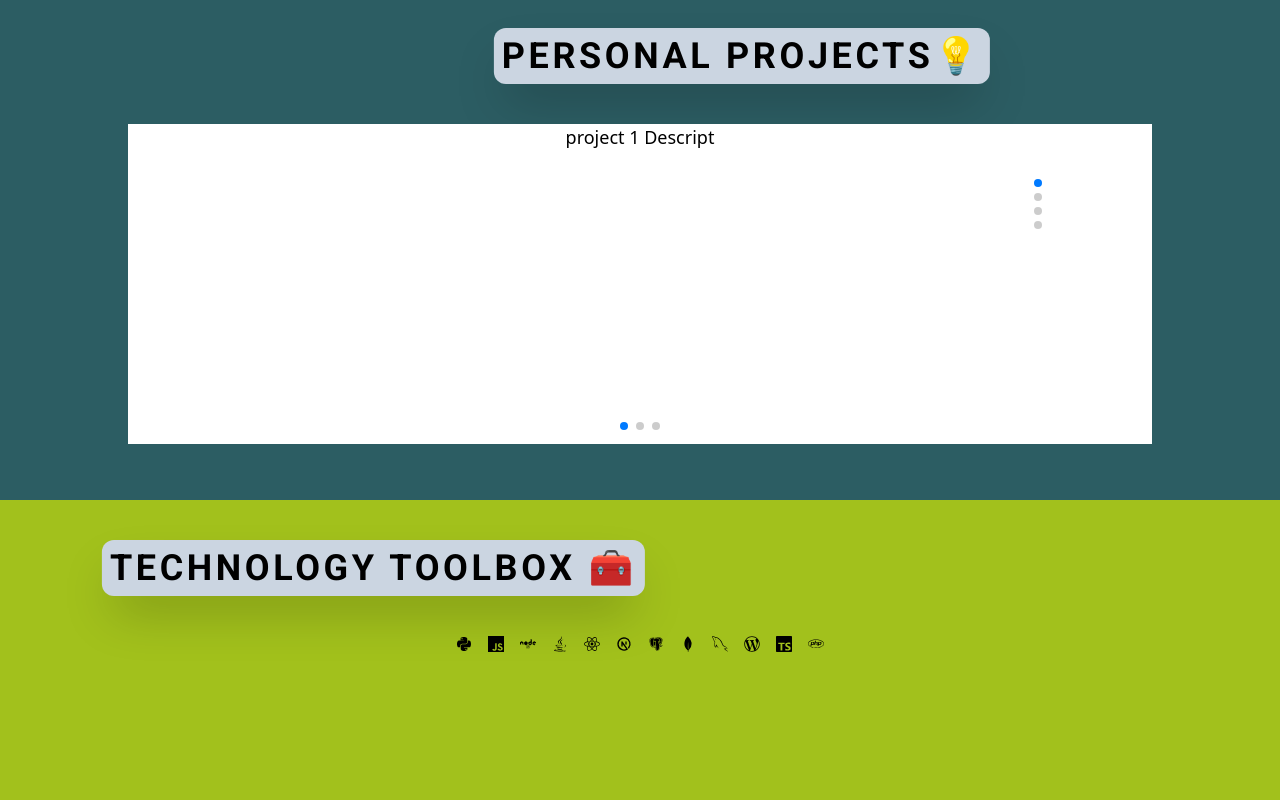
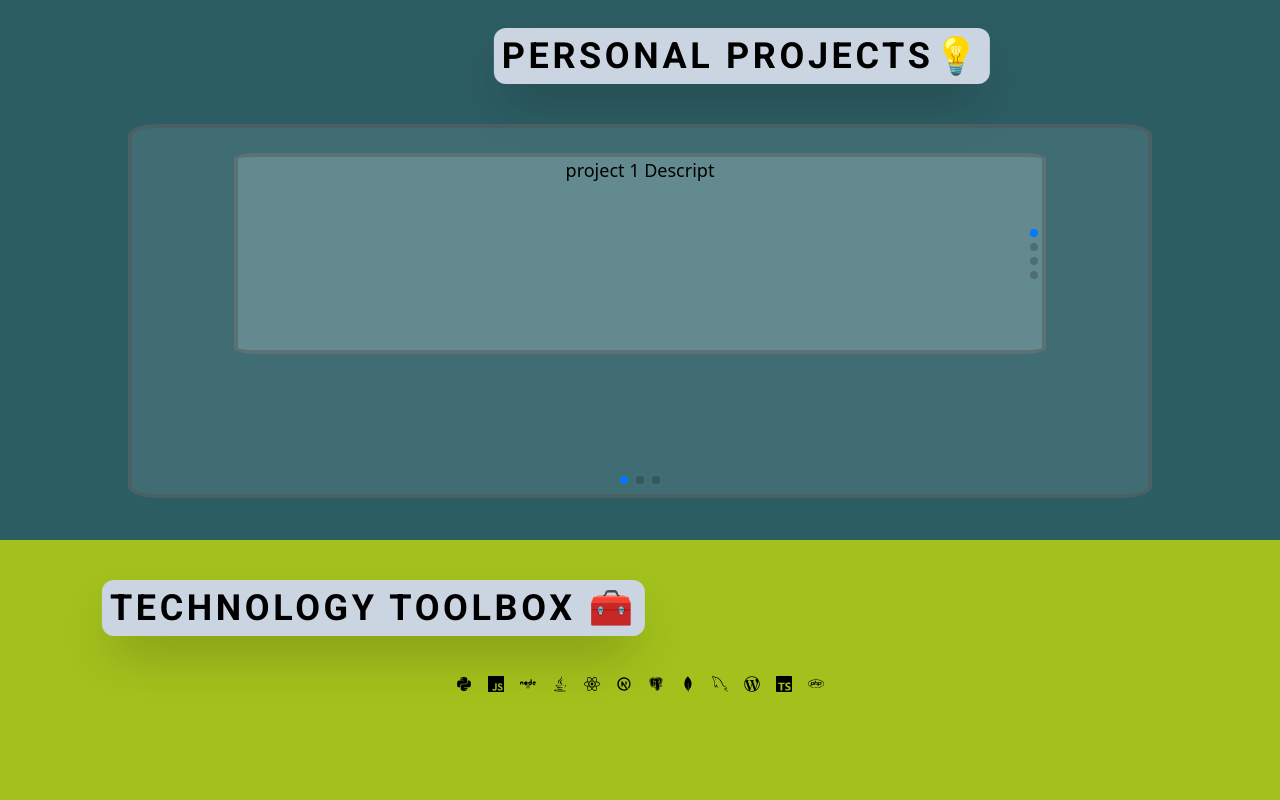
Before and after one commit to 00gigs/PersonalPortfolio, a React (Create React App) app: page / in a window 1280 px wide. Shown: the part 780-1580 px from the top of the page. Built offline with nearby package versions, Linux system fonts and the light colour scheme.

Commit message:
Carousel styling set

```diff
--- a/src/App.css
+++ b/src/App.css
@@ -5,7 +5,7 @@
     -webkit-backdrop-filter: blur(10px); /* For Safari */
     border: 1px solid rgba(255, 255, 255, 0.18); /* Optional: adds a slight border */
   }
-
+/*moving-text*/
 @keyframes slideIn {
     0% {
       transform: translateX(-30vw);
@@ -24,28 +24,37 @@
 
 .swiper {
   width: 80%;
-  height: 50%;
+  height: 55%;
 
 }
 
 .swiper-slide {
   text-align: center;
   font-size: 18px;
-  background: #fff;
-
+  background: #bfd9dd22;
+  border: 4px solid rgba(84, 82, 82, 0.441);
+border-radius: 3%;
   /* Center slide text vertically */
   display: flex;
   justify-content: center;
   align-items: center;
+
 }
+.horizontal-spacing {
+  margin-top: 25px;
+  border-radius: 3%; /* Adjust the value as needed */
+}
+
 
 .swiper-slide img {
   display: block;
   width: 100%;
   height: 100%;
   object-fit: cover;
+
 }
 
 .swiper-v {
-  background: #eee;
+
+  background: #dbe3e422;
 }
--- a/src/App.js
+++ b/src/App.js
@@ -27,7 +27,7 @@ function App() {
           </p>
         </div>
       </div>
-      <div className="bg-[#2c5d63] h-[80vh] w-full text-center">
+      <div className="bg-[#2c5d63] h-[85vh] w-full text-center">
         <div class="custom-shape-divider-bottom-1712158986">
           <svg
             data-name="Layer 1"
@@ -59,8 +59,11 @@ function App() {
         <h1 className="font-roboto font-bold text-4xl moving-text tracking-widest my-10 shadow-2xl bg-slate-300 p-2 rounded-xl">
           PERSONAL PROJECTS💡
         </h1>
+
+
+        <Carousel/>
+
         {/**put carousel displaying projects HERE in a seperate component*/}
-        <Carousel/>
       </div>
       <div className="bg-[#a2c11c] h-[65vh] w-full">
         <Technologies />
@@ -70,6 +73,8 @@ function App() {
       </div>
       <div className="bg-[#2c5d63] h-[20vh] w-full">
         {/**make sections with styled div*/}
+        Social links
+        contact CTA
       </div>
     </div>
   );
--- a/src/components/Carousel.js
+++ b/src/components/Carousel.js
@@ -14,7 +14,7 @@ const Carousel = () => {
   return (
     <>
       <Swiper
-        className="mySwiper swiper-h"
+        className="mySwiper swiper-h "
         spaceBetween={50}
         pagination={{
           clickable: true,
@@ -23,7 +23,7 @@ const Carousel = () => {
       >
         <SwiperSlide>
           <Swiper
-            className="mySwiper2 swiper-v"
+            className="mySwiper2 swiper-v horizontal-spacing"
             direction={"vertical"}
             spaceBetween={50}
             pagination={{
@@ -39,7 +39,7 @@ const Carousel = () => {
         </SwiperSlide>
         <SwiperSlide>
           <Swiper
-            className="mySwiper2 swiper-v"
+            className="mySwiper2 swiper-v horizontal-spacing"
             direction={"vertical"}
             spaceBetween={50}
             pagination={{
@@ -55,7 +55,7 @@ const Carousel = () => {
         </SwiperSlide>
         <SwiperSlide>
           <Swiper
-            className="mySwiper2 swiper-v"
+            className="mySwiper2 swiper-v horizontal-spacing"
             direction={"vertical"}
             spaceBetween={50}
             pagination={{
```
